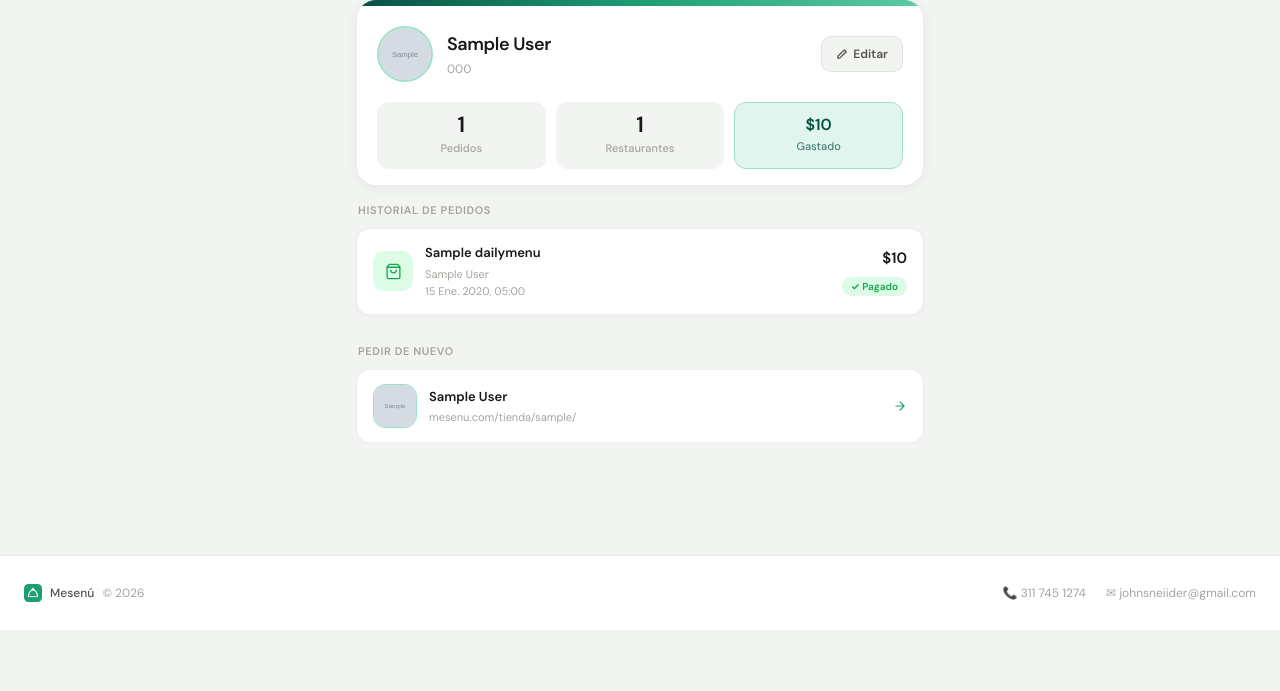
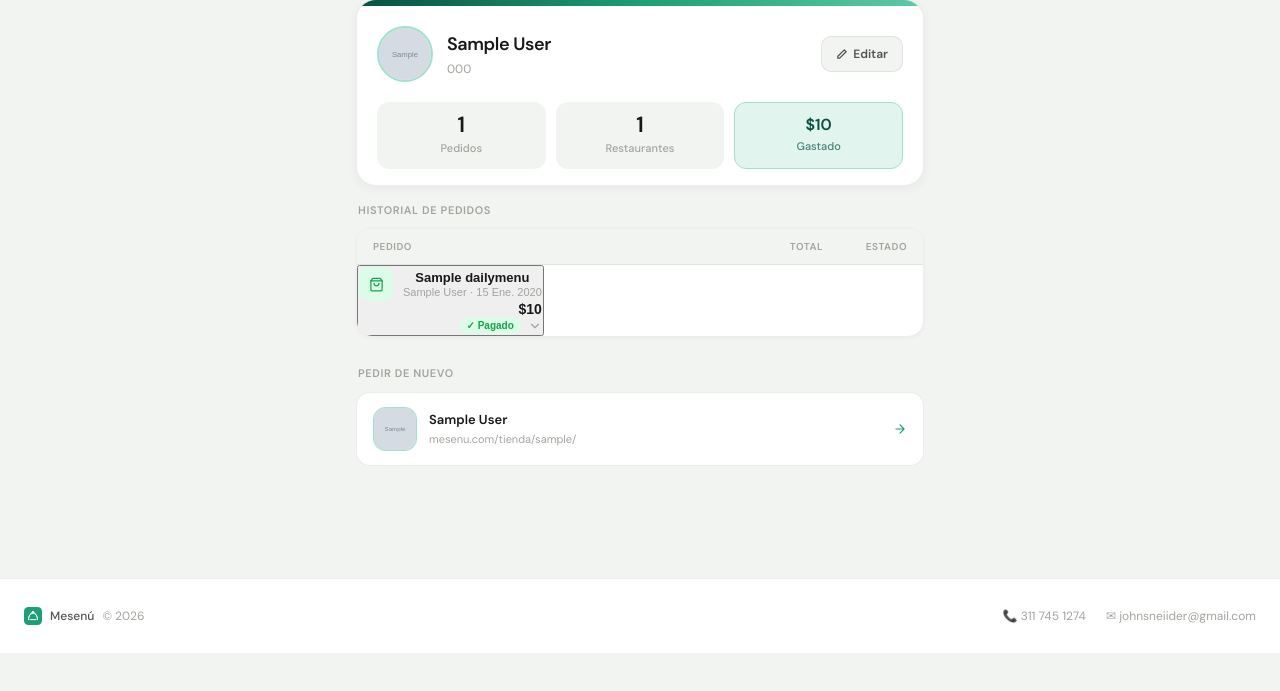
Before and after one commit to johnschneiider/Mesen-app-inteligente-gesti-n-de-pedidos, a Django app: page /auth/mi-cuenta/ in a window 1280 px wide. Shown: the part 109-800 px from the top of the page. Run offline with Django 5.2, Linux system fonts and the light colour scheme; a user stored in the database is signed in; tables that the repository leaves empty hold one stand-in row (values such as "Sample post"); grey boxes marked "Sample" are stand-in pictures; parts of the project's set-up code (start-up, migrations or seed data) failed here and were passed over; some libraries are stand-ins or nearby versions.

Commit message:
feat: order history as accordion table in consumer dashboard

```diff
--- a/templates/cuenta/dashboard.html
+++ b/templates/cuenta/dashboard.html
@@ -97,41 +97,103 @@
     <div style="font-size:11px;font-weight:700;color:var(--text-3);text-transform:uppercase;letter-spacing:.6px;margin-bottom:10px;padding:0 2px;">Historial de pedidos</div>
 
     {% if orders %}
-    <div style="display:flex;flex-direction:column;gap:8px;">
+    <div style="background:white;border:1px solid var(--border);border-radius:16px;overflow:hidden;box-shadow:0 1px 4px rgba(0,0,0,.04);">
+
+        <!-- Table header -->
+        <div style="display:grid;grid-template-columns:1fr auto auto;gap:12px;padding:10px 16px;background:var(--page-bg);border-bottom:1px solid var(--border);">
+            <div style="font-size:10px;font-weight:700;color:var(--text-3);text-transform:uppercase;letter-spacing:.5px;">Pedido</div>
+            <div style="font-size:10px;font-weight:700;color:var(--text-3);text-transform:uppercase;letter-spacing:.5px;text-align:right;">Total</div>
+            <div style="font-size:10px;font-weight:700;color:var(--text-3);text-transform:uppercase;letter-spacing:.5px;text-align:right;min-width:72px;">Estado</div>
+        </div>
+
+        <!-- Accordion rows -->
         {% for order in orders %}
-        <div style="background:white;border:1px solid var(--border);border-radius:14px;padding:14px 16px;display:flex;align-items:center;gap:12px;box-shadow:0 1px 4px rgba(0,0,0,.04);">
-            <!-- Status icon -->
-            <div style="width:40px;height:40px;border-radius:11px;flex-shrink:0;display:flex;align-items:center;justify-content:center;
+        <div x-data="{ open: false }"
+             style="border-bottom:{% if not forloop.last %}1px solid var(--border){% else %}none{% endif %};">
+
+            <!-- Row summary (clickable) -->
+            <button type="button" @click="open = !open"
+                    style="width:100%;display:grid;grid-template-columns:1fr auto auto;gap:12px;align-items:center;padding:13px 16px;background:none;border:none;cursor:pointer;text-align:left;transition:background .12s;"
+                    :style="open ? 'background:var(--page-bg);' : ''"
+                    onmouseover="if(!this.classList.contains('open'))this.style.background='#fafafa'" onmouseout="if(!this.classList.contains('open'))this.style.background=''">
+
+                <!-- Left: icon + name + restaurant -->
+                <div style="display:flex;align-items:center;gap:10px;min-width:0;">
+                    <div style="width:34px;height:34px;border-radius:9px;flex-shrink:0;display:flex;align-items:center;justify-content:center;
                         {% if order.status == 'cancelled' %}background:#FEE2E2;{% elif order.is_paid %}background:#DCFCE7;{% else %}background:#FEF3C7;{% endif %}">
                         {% if order.order_type == 'delivery' %}
-                <svg width="17" height="17" viewBox="0 0 24 24" fill="none" stroke="{% if order.status == 'cancelled' %}#DC2626{% elif order.is_paid %}#16a34a{% else %}#D97706{% endif %}" stroke-width="1.8" stroke-linecap="round" stroke-linejoin="round">
+                        <svg width="15" height="15" viewBox="0 0 24 24" fill="none" stroke="{% if order.status == 'cancelled' %}#DC2626{% elif order.is_paid %}#16a34a{% else %}#D97706{% endif %}" stroke-width="2" stroke-linecap="round" stroke-linejoin="round">
                             <path d="M1 3h15v13H1zM16 8h4l3 3v5h-7V8z"/><circle cx="5.5" cy="18.5" r="2.5"/><circle cx="18.5" cy="18.5" r="2.5"/>
                         </svg>
                         {% else %}
-                <svg width="17" height="17" viewBox="0 0 24 24" fill="none" stroke="{% if order.status == 'cancelled' %}#DC2626{% elif order.is_paid %}#16a34a{% else %}#D97706{% endif %}" stroke-width="1.8" stroke-linecap="round" stroke-linejoin="round">
+                        <svg width="15" height="15" viewBox="0 0 24 24" fill="none" stroke="{% if order.status == 'cancelled' %}#DC2626{% elif order.is_paid %}#16a34a{% else %}#D97706{% endif %}" stroke-width="2" stroke-linecap="round" stroke-linejoin="round">
                             <path d="M6 2L3 6v14a2 2 0 002 2h14a2 2 0 002-2V6l-3-4z"/><line x1="3" y1="6" x2="21" y2="6"/><path d="M16 10a4 4 0 01-8 0"/>
                         </svg>
                         {% endif %}
                     </div>
-
-            <!-- Info -->
-            <div style="flex:1;min-width:0;">
-                <div style="font-size:13px;font-weight:700;color:var(--text-1);overflow:hidden;text-overflow:ellipsis;white-space:nowrap;margin-bottom:3px;">{{ order.menu.title }}</div>
-                <div style="font-size:11px;color:var(--text-3);">{{ order.business.name }}</div>
-                <div style="font-size:11px;color:var(--text-3);margin-top:1px;">{{ order.created_at|date:"j N Y, H:i" }}</div>
+                    <div style="min-width:0;">
+                        <div style="font-size:13px;font-weight:700;color:var(--text-1);overflow:hidden;text-overflow:ellipsis;white-space:nowrap;">{{ order.menu.title }}</div>
+                        <div style="font-size:11px;color:var(--text-3);margin-top:1px;">{{ order.business.name }} · {{ order.created_at|date:"j N Y" }}</div>
+                    </div>
                 </div>
 
-            <!-- Amount + badge -->
-            <div style="text-align:right;flex-shrink:0;">
-                <div style="font-size:15px;font-weight:800;color:var(--text-1);margin-bottom:5px;">{{ order.total_amount|currency_cop }}</div>
+                <!-- Amount -->
+                <div style="font-size:14px;font-weight:800;color:var(--text-1);text-align:right;white-space:nowrap;">{{ order.total_amount|currency_cop }}</div>
+
+                <!-- Status + chevron -->
+                <div style="display:flex;align-items:center;gap:6px;justify-content:flex-end;min-width:72px;">
                     {% if order.status == 'cancelled' %}
-                <span style="font-size:10px;background:#FEE2E2;color:#DC2626;border-radius:99px;padding:3px 9px;font-weight:700;white-space:nowrap;">Cancelado</span>
+                    <span style="font-size:10px;background:#FEE2E2;color:#DC2626;border-radius:99px;padding:3px 8px;font-weight:700;white-space:nowrap;">Cancelado</span>
                     {% elif order.is_paid %}
-                <span style="font-size:10px;background:#DCFCE7;color:#16a34a;border-radius:99px;padding:3px 9px;font-weight:700;white-space:nowrap;">✓ Pagado</span>
+                    <span style="font-size:10px;background:#DCFCE7;color:#16a34a;border-radius:99px;padding:3px 8px;font-weight:700;white-space:nowrap;">✓ Pagado</span>
                     {% else %}
-                <span style="font-size:10px;background:#FEF3C7;color:#92400E;border-radius:99px;padding:3px 9px;font-weight:700;white-space:nowrap;">Pendiente</span>
+                    <span style="font-size:10px;background:#FEF3C7;color:#92400E;border-radius:99px;padding:3px 8px;font-weight:700;white-space:nowrap;">Pendiente</span>
+                    {% endif %}
+                    <svg width="14" height="14" viewBox="0 0 24 24" fill="none" stroke="var(--text-3)" stroke-width="2" stroke-linecap="round" stroke-linejoin="round"
+                         style="flex-shrink:0;transition:transform .2s;" :style="open ? 'transform:rotate(180deg)' : ''">
+                        <path d="M6 9l6 6 6-6"/>
+                    </svg>
+                </div>
+            </button>
+
+            <!-- Expanded detail -->
+            <div x-show="open"
+                 x-transition:enter="transition ease-out duration-150"
+                 x-transition:enter-start="opacity-0 -translate-y-1"
+                 x-transition:enter-end="opacity-100 translate-y-0"
+                 style="display:none;padding:0 16px 14px;border-top:1px dashed var(--border);">
+                <div style="display:grid;grid-template-columns:1fr 1fr;gap:8px;margin-top:12px;">
+                    <div style="background:var(--page-bg);border-radius:10px;padding:10px 12px;">
+                        <div style="font-size:10px;font-weight:700;color:var(--text-3);text-transform:uppercase;letter-spacing:.4px;margin-bottom:3px;">Tipo</div>
+                        <div style="font-size:12px;font-weight:600;color:var(--text-1);">{{ order.get_order_type_display }}</div>
+                    </div>
+                    <div style="background:var(--page-bg);border-radius:10px;padding:10px 12px;">
+                        <div style="font-size:10px;font-weight:700;color:var(--text-3);text-transform:uppercase;letter-spacing:.4px;margin-bottom:3px;">Pago</div>
+                        <div style="font-size:12px;font-weight:600;color:var(--text-1);">{{ order.get_payment_type_display }}</div>
+                    </div>
+                    <div style="background:var(--page-bg);border-radius:10px;padding:10px 12px;">
+                        <div style="font-size:10px;font-weight:700;color:var(--text-3);text-transform:uppercase;letter-spacing:.4px;margin-bottom:3px;">Hora</div>
+                        <div style="font-size:12px;font-weight:600;color:var(--text-1);">{{ order.created_at|date:"H:i" }}</div>
+                    </div>
+                    <div style="background:var(--page-bg);border-radius:10px;padding:10px 12px;">
+                        <div style="font-size:10px;font-weight:700;color:var(--text-3);text-transform:uppercase;letter-spacing:.4px;margin-bottom:3px;">Cantidad</div>
+                        <div style="font-size:12px;font-weight:600;color:var(--text-1);">× {{ order.quantity }}</div>
+                    </div>
+                    {% if order.delivery_address %}
+                    <div style="background:var(--page-bg);border-radius:10px;padding:10px 12px;grid-column:1/-1;">
+                        <div style="font-size:10px;font-weight:700;color:var(--text-3);text-transform:uppercase;letter-spacing:.4px;margin-bottom:3px;">Dirección</div>
+                        <div style="font-size:12px;font-weight:600;color:var(--text-1);">{{ order.delivery_address.address }}</div>
+                    </div>
+                    {% endif %}
+                    {% if order.notes %}
+                    <div style="background:var(--page-bg);border-radius:10px;padding:10px 12px;grid-column:1/-1;">
+                        <div style="font-size:10px;font-weight:700;color:var(--text-3);text-transform:uppercase;letter-spacing:.4px;margin-bottom:3px;">Notas</div>
+                        <div style="font-size:12px;color:var(--text-2);font-style:italic;">"{{ order.notes }}"</div>
+                    </div>
                     {% endif %}
                 </div>
+            </div>
+
         </div>
         {% endfor %}
     </div>
```
Lines whose indentation alone changed are shown as unchanged.
